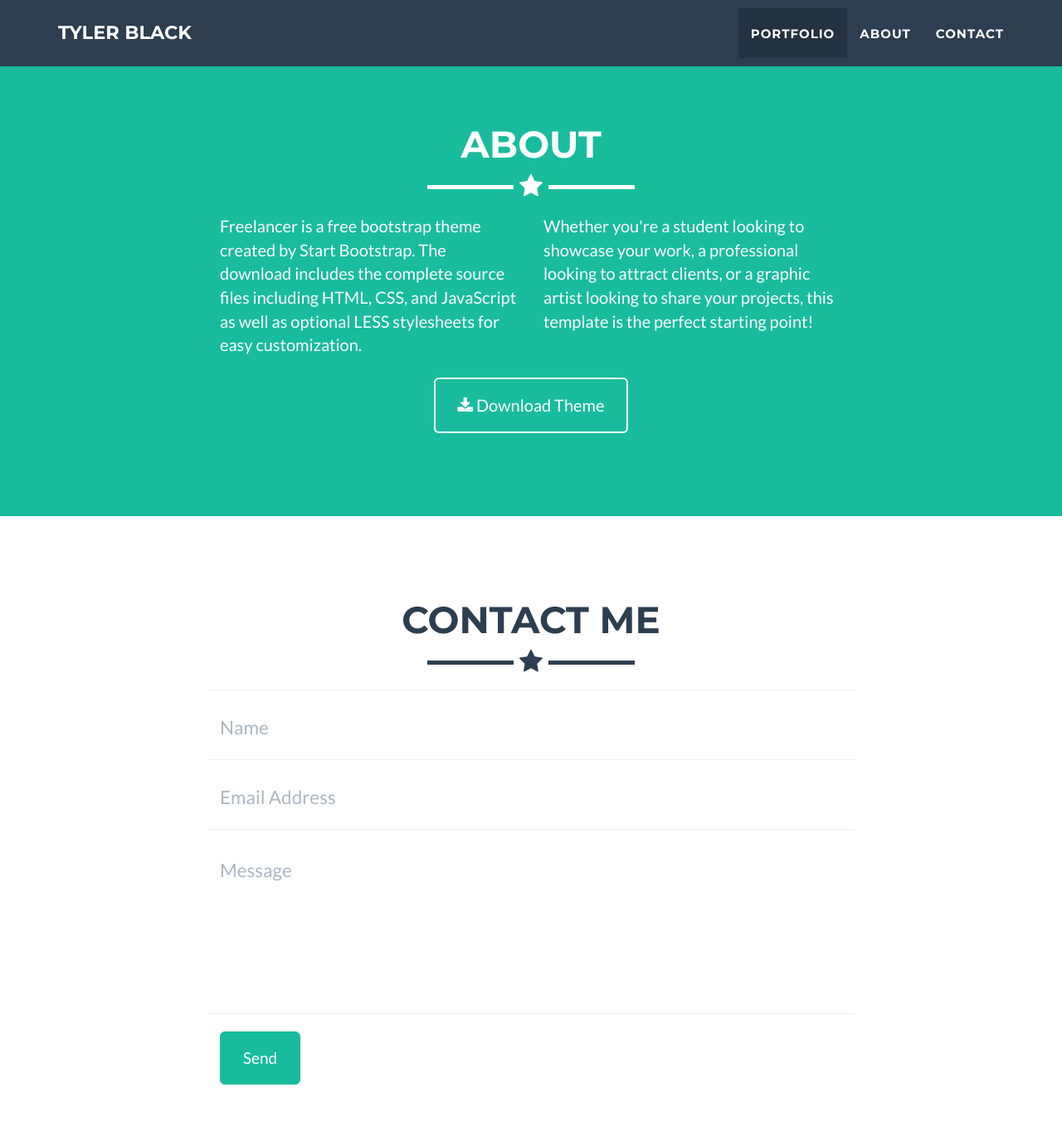
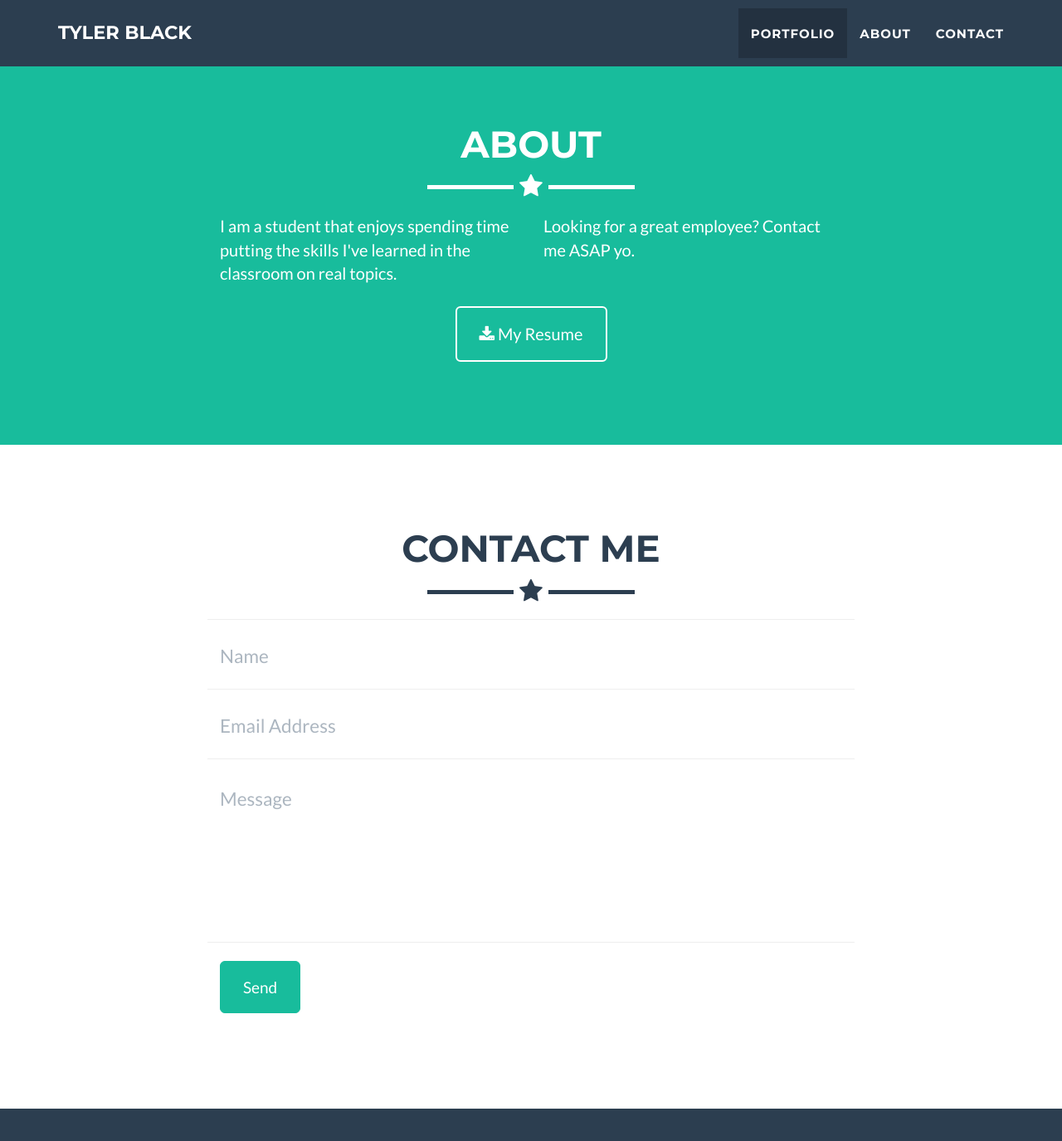
Before and after one commit to blacktq/blacktq.github.io, a Jekyll site: the page built from index.html, in a window 1280 px wide and 1400 px high, scrolled down 1616 px. Shown: the top 1375 px of the window at 83% size. Built offline with Jekyll 4.4.1, drawn with Linux system fonts in a browser that asks for light colours; some of the changed text lies outside the part shown.

Commit message:
adding resume

```diff
--- a/_config.yml
+++ b/_config.yml
@@ -32,7 +32,7 @@ color:
 
 # Footer settings
 footer:
-  copyright: Dr. Henry Jekyll
+  copyright: Tyler Black
   location: Cincinnati
   social: Around the Web
   credits: Credits
--- a/_includes/about.html
+++ b/_includes/about.html
@@ -9,14 +9,14 @@
             </div>
             <div class="row">
                 <div class="col-lg-4 col-lg-offset-2">
-                    <p>Freelancer is a free bootstrap theme created by Start Bootstrap. The download includes the complete source files including HTML, CSS, and JavaScript as well as optional LESS stylesheets for easy customization.</p>
+                    <p>I am a student that enjoys spending time putting the skills I've learned in the classroom on real topics.</p>
                 </div>
                 <div class="col-lg-4">
-                    <p>Whether you're a student looking to showcase your work, a professional looking to attract clients, or a graphic artist looking to share your projects, this template is the perfect starting point! </p>
+                    <p>Looking for a great employee? Contact me ASAP yo.</p>
                 </div>
                 <div class="col-lg-8 col-lg-offset-2 text-center">
-                    <a href="#" class="btn btn-lg btn-outline">
-                        <i class="fa fa-download"></i> Download Theme
+                    <a href="/resume.pdf" class="btn btn-lg btn-outline">
+                        <i class="fa fa-download"></i> My Resume
                     </a>
                 </div>
             </div>
```
Also changed, not shown: README.md, screenshot.png (deleted), 1 other file.
